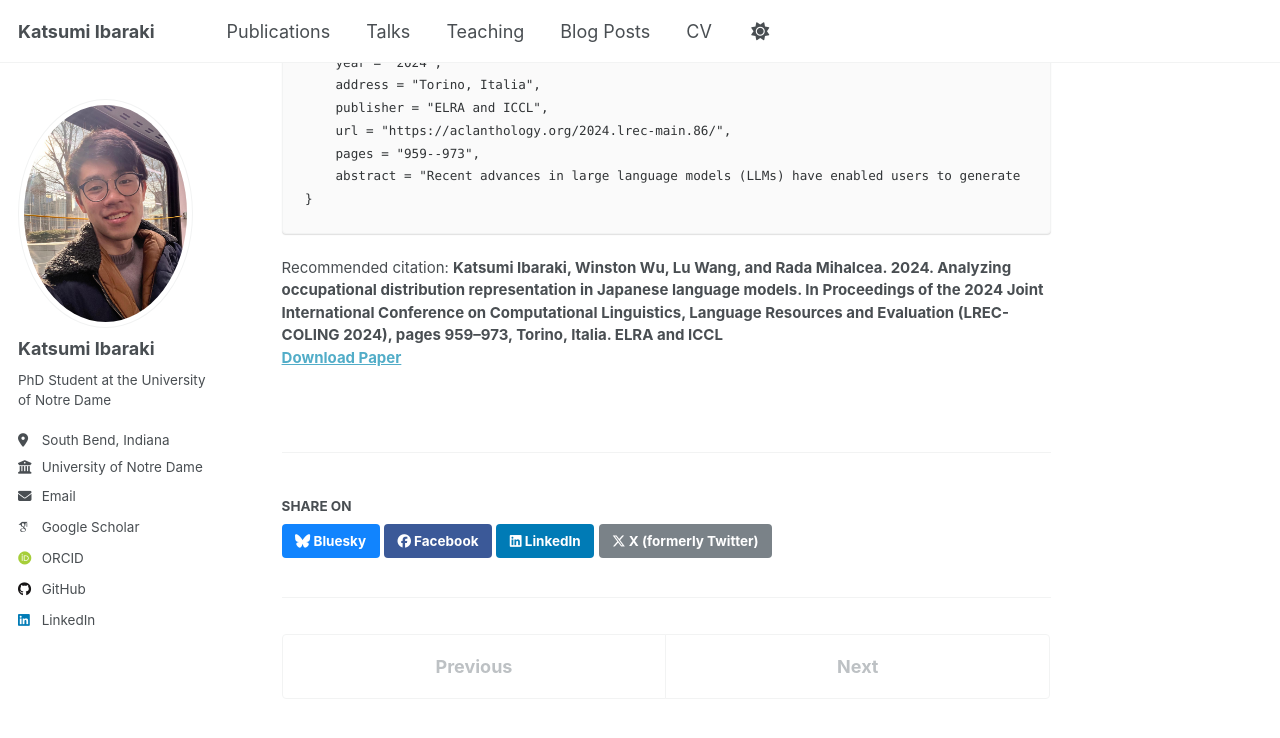
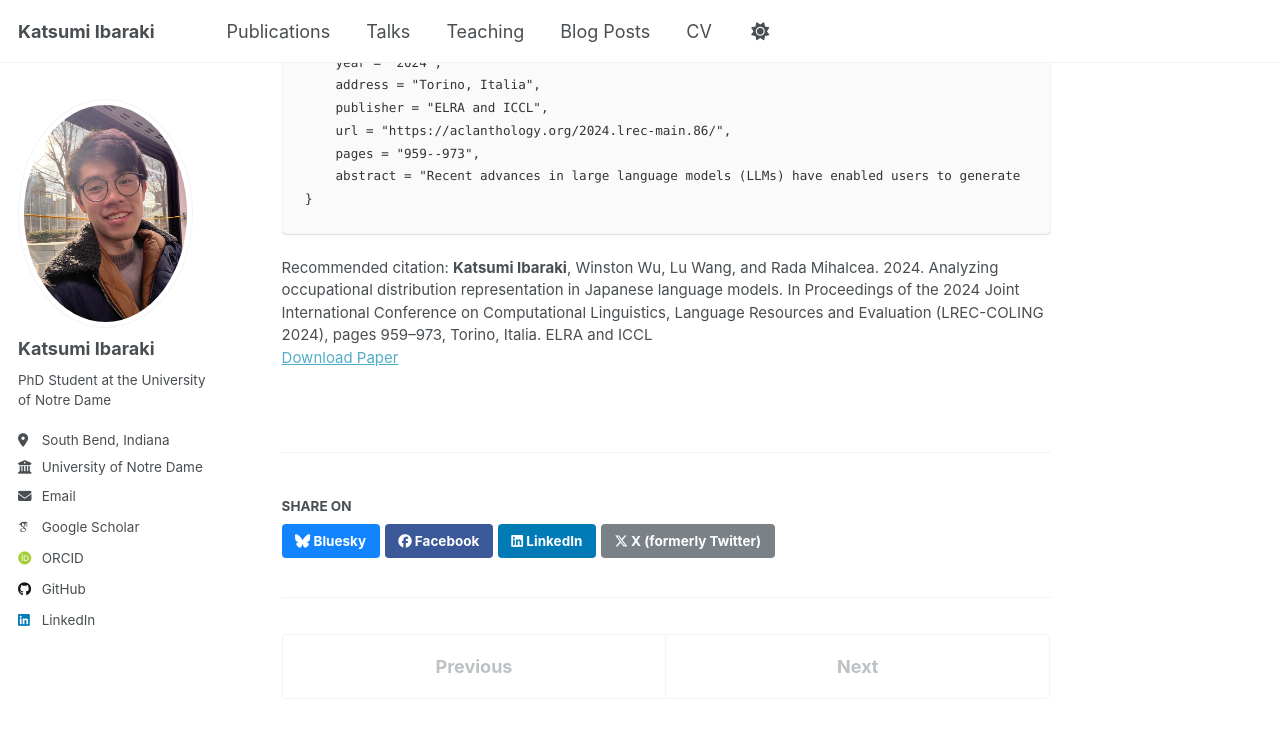
Before and after one commit to kibaraki/kibaraki.github.io, a Jekyll site: the page built from _publications/2024-05-01-bias.md, in a window 1280 px wide and 900 px high, scrolled down 592 px. Shown: the top 738 px of the window. Built offline with Jekyll 4.4.1, drawn with Linux system fonts in a browser that asks for light colours; some web fonts are replaced; a script that is not in the unit is left out.

```diff
--- a/_publications/2024-05-01-bias.md
+++ b/_publications/2024-05-01-bias.md
@@ -7,7 +7,7 @@ excerpt: ''
 date: 2024-05-01
 venue: 'The Joint International Conference on Computational Linguistics, Language Resources and Evaluation'
 paperurl: 'http://kibaraki.github.io/files/2024.lrec-main.86.pdf'
-citation: '<b>Katsumi Ibaraki<b>, Winston Wu, Lu Wang, and Rada Mihalcea. 2024. Analyzing occupational distribution representation in Japanese language models. In Proceedings of the 2024 Joint International Conference on Computational Linguistics, Language Resources and Evaluation (LREC-COLING 2024), pages 959–973, Torino, Italia. ELRA and ICCL'
+citation: '<b>Katsumi Ibaraki</b>, Winston Wu, Lu Wang, and Rada Mihalcea. 2024. Analyzing occupational distribution representation in Japanese language models. In Proceedings of the 2024 Joint International Conference on Computational Linguistics, Language Resources and Evaluation (LREC-COLING 2024), pages 959–973, Torino, Italia. ELRA and ICCL'
 ---
 
 [[Paper]](https://aclanthology.org/2024.lrec-main.86/)
```
